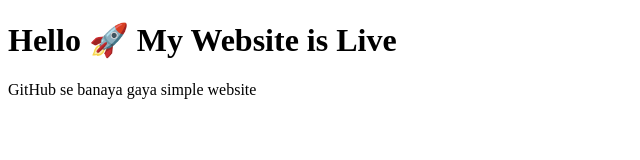
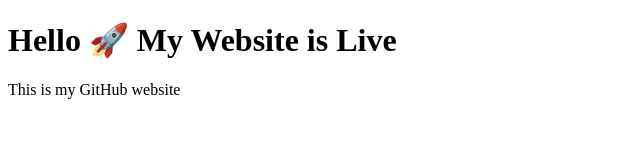
Before and after one commit to sibarmp/my-website-, a plain HTML site: page index.html in a window 1280 px wide. Shown: the whole page, without its empty margins (0-640 px from the left). Drawn offline with Linux system fonts and the light colour scheme.

Commit message:
Update paragraph text in index.html

```diff
--- a/index.html
+++ b/index.html
@@ -5,6 +5,6 @@
 </head>
 <body>
   <h1>Hello 🚀 My Website is Live</h1>
-  <p>GitHub se banaya gaya simple website</p>
+  <p>This is my GitHub website</p>
 </body>
 </html>
```
